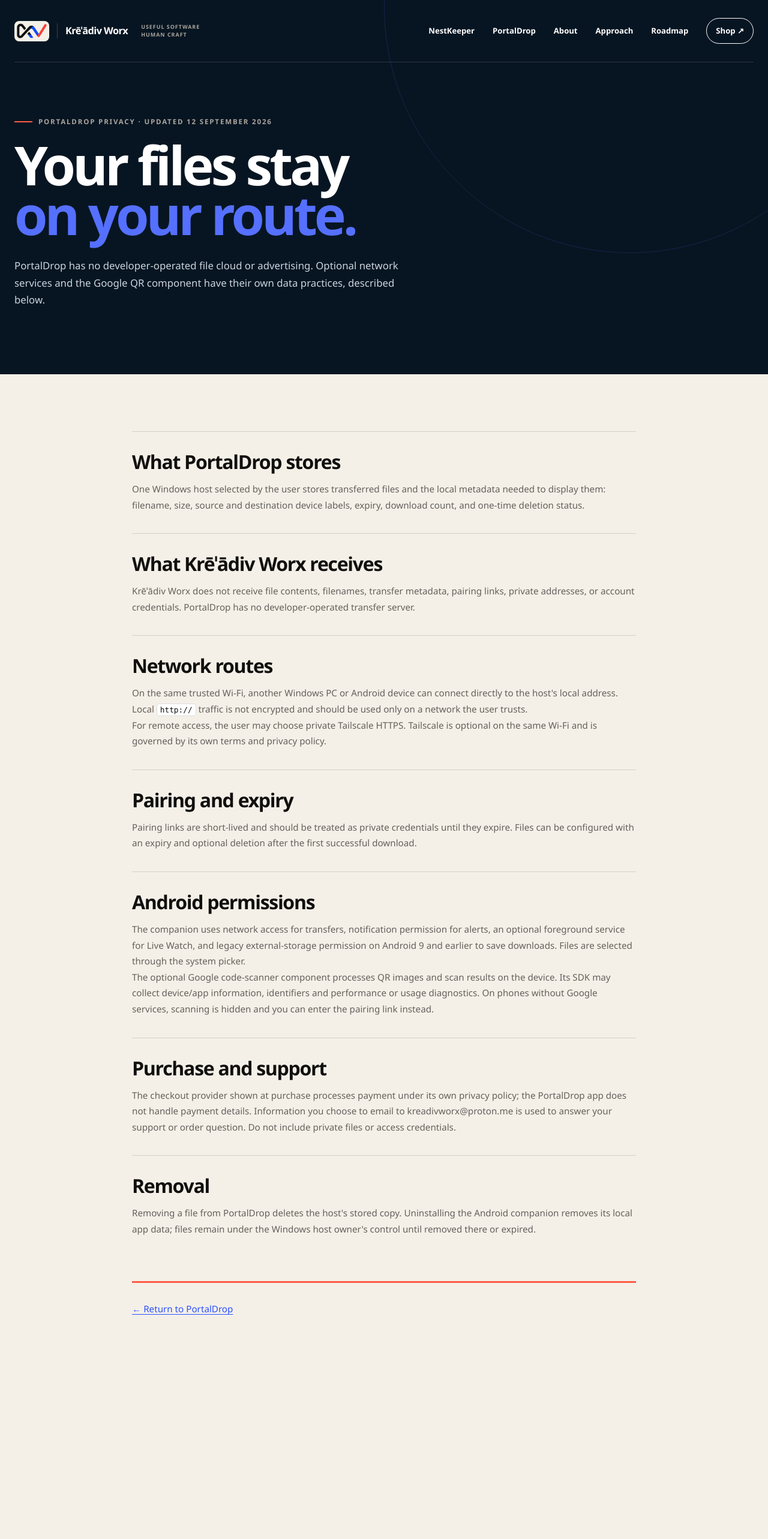
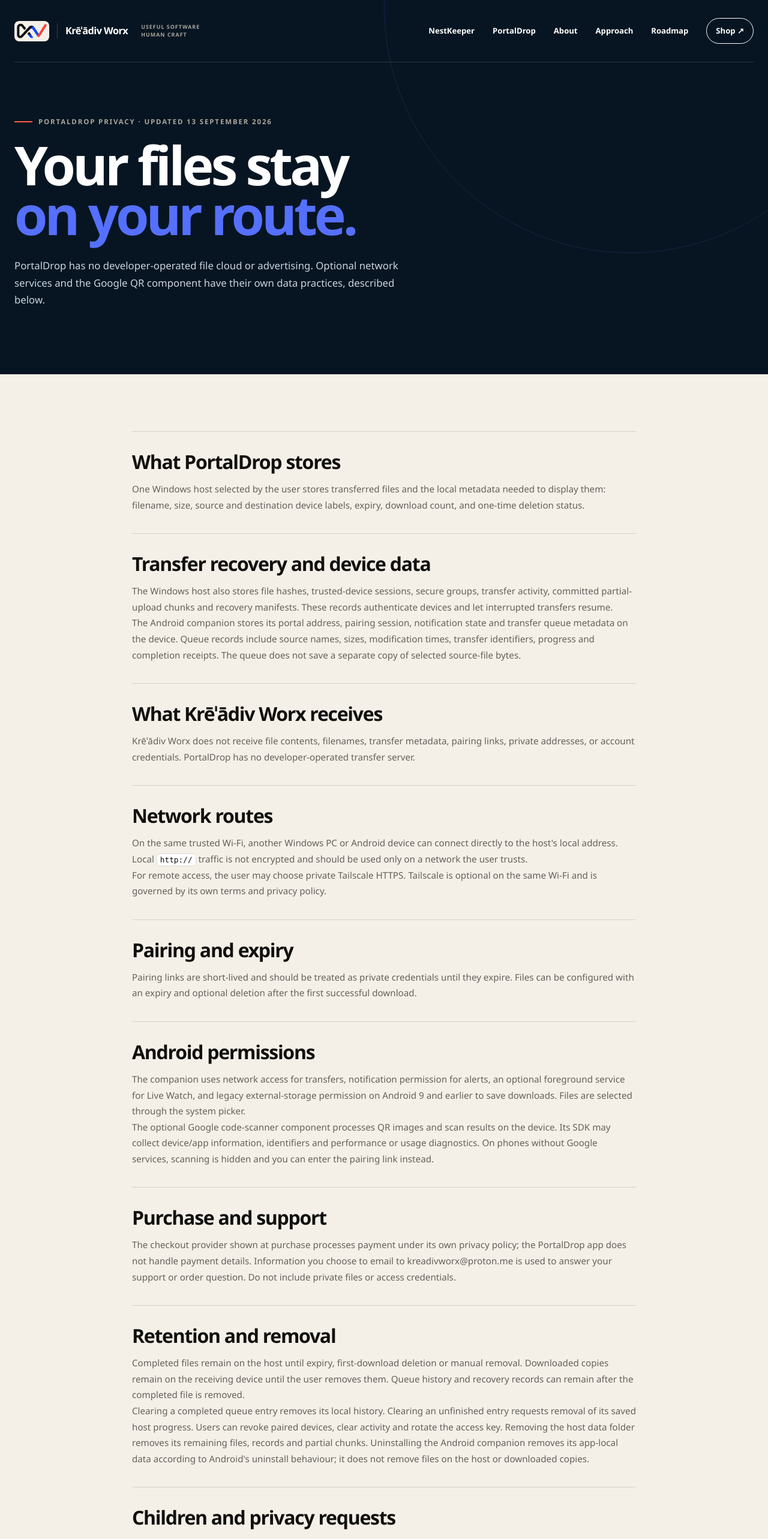
Before and after one commit to blackstackdev/kreadiv-worx, a Next.js app: page /portaldrop/privacy in a window 1280 px wide. Shown: the top 2566 px of the page at 60% size. Before the commit the page ends 2316 px from the top, so only its background shows below. Built offline with nearby package versions, Linux system fonts and the light colour scheme.

Commit message:
Explain PortalDrop transfer recovery data and deletion

```diff
--- a/app/portaldrop/privacy/page.tsx
+++ b/app/portaldrop/privacy/page.tsx
@@ -10,15 +10,17 @@
 export default function PortalDropPrivacyPage() {
   return (
     <main className="policy-page">
-      <div className="policy-opening"><SiteHeader /><div className="shell policy-hero"><p className="eyebrow eyebrow--light"><span /> PortalDrop privacy · updated 12 September 2026</p><h1>Your files stay<br /><em>on your route.</em></h1><p>PortalDrop has no developer-operated file cloud or advertising. Optional network services and the Google QR component have their own data practices, described below.</p></div></div>
+      <div className="policy-opening"><SiteHeader /><div className="shell policy-hero"><p className="eyebrow eyebrow--light"><span /> PortalDrop privacy · updated 13 September 2026</p><h1>Your files stay<br /><em>on your route.</em></h1><p>PortalDrop has no developer-operated file cloud or advertising. Optional network services and the Google QR component have their own data practices, described below.</p></div></div>
       <article className="shell policy-article">
         <section><h2>What PortalDrop stores</h2><p>One Windows host selected by the user stores transferred files and the local metadata needed to display them: filename, size, source and destination device labels, expiry, download count, and one-time deletion status.</p></section>
+        <section><h2>Transfer recovery and device data</h2><p>The Windows host also stores file hashes, trusted-device sessions, secure groups, transfer activity, committed partial-upload chunks and recovery manifests. These records authenticate devices and let interrupted transfers resume.</p><p>The Android companion stores its portal address, pairing session, notification state and transfer queue metadata on the device. Queue records include source names, sizes, modification times, transfer identifiers, progress and completion receipts. The queue does not save a separate copy of selected source-file bytes.</p></section>
         <section><h2>What Krēˈādiv Worx receives</h2><p>Krēˈādiv Worx does not receive file contents, filenames, transfer metadata, pairing links, private addresses, or account credentials. PortalDrop has no developer-operated transfer server.</p></section>
         <section><h2>Network routes</h2><p>On the same trusted Wi-Fi, another Windows PC or Android device can connect directly to the host&apos;s local address. Local <code>http://</code> traffic is not encrypted and should be used only on a network the user trusts.</p><p>For remote access, the user may choose private Tailscale HTTPS. Tailscale is optional on the same Wi-Fi and is governed by its own terms and privacy policy.</p></section>
         <section><h2>Pairing and expiry</h2><p>Pairing links are short-lived and should be treated as private credentials until they expire. Files can be configured with an expiry and optional deletion after the first successful download.</p></section>
         <section><h2>Android permissions</h2><p>The companion uses network access for transfers, notification permission for alerts, an optional foreground service for Live Watch, and legacy external-storage permission on Android 9 and earlier to save downloads. Files are selected through the system picker.</p><p>The optional Google code-scanner component processes QR images and scan results on the device. Its SDK may collect device/app information, identifiers and performance or usage diagnostics. On phones without Google services, scanning is hidden and you can enter the pairing link instead.</p></section>
         <section><h2>Purchase and support</h2><p>The checkout provider shown at purchase processes payment under its own privacy policy; the PortalDrop app does not handle payment details. Information you choose to email to kreadivworx@proton.me is used to answer your support or order question. Do not include private files or access credentials.</p></section>
-        <section><h2>Removal</h2><p>Removing a file from PortalDrop deletes the host&apos;s stored copy. Uninstalling the Android companion removes its local app data; files remain under the Windows host owner&apos;s control until removed there or expired.</p></section>
+        <section><h2>Retention and removal</h2><p>Completed files remain on the host until expiry, first-download deletion or manual removal. Downloaded copies remain on the receiving device until the user removes them. Queue history and recovery records can remain after the completed file is removed.</p><p>Clearing a completed queue entry removes its local history. Clearing an unfinished entry requests removal of its saved host progress. Users can revoke paired devices, clear activity and rotate the access key. Removing the host data folder removes its remaining files, records and partial chunks. Uninstalling the Android companion removes its app-local data according to Android&apos;s uninstall behaviour; it does not remove files on the host or downloaded copies.</p></section>
+        <section><h2>Children and privacy requests</h2><p>PortalDrop is a general productivity utility and is not directed at children. For questions about this policy or information supplied to support, contact <a href="mailto:kreadivworx@proton.me">kreadivworx@proton.me</a>. Transfer records remain under the host owner&apos;s control; Krēˈādiv Worx cannot retrieve or delete them remotely.</p></section>
         <p className="policy-back"><Link href="/portaldrop">← Return to PortalDrop</Link></p>
       </article>
     </main>
```
